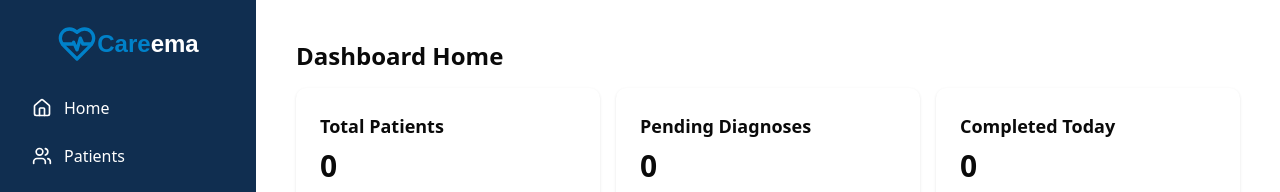
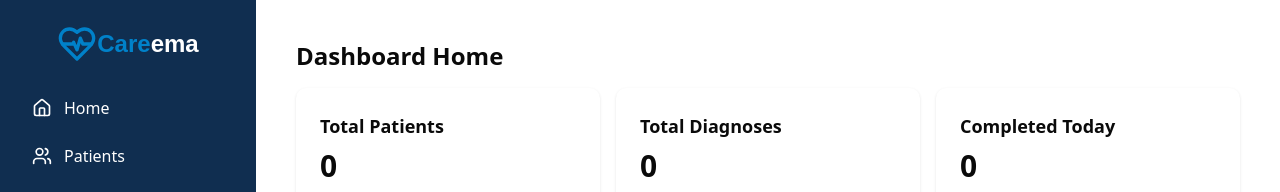
Before and after one commit to nadjib-boum/careema, a Next.js app: page /dashboard in a window 1280 px wide. Shown: the top 192 px of the page. Built offline with nearby package versions, Linux system fonts and the light colour scheme; no server answers; the database is empty; sample sign-in values are in the browser's storage; a web font is replaced by a local one.

Commit message:
change dashboard second card number

```diff
--- a/src/app/dashboard/page.tsx
+++ b/src/app/dashboard/page.tsx
@@ -47,7 +47,7 @@
           <p className="text-3xl font-bold">{patientsCount}</p>
         </div>
         <div className="bg-white p-6 rounded-lg shadow">
-          <h2 className="text-lg font-semibold mb-2">Pending Diagnoses</h2>
+          <h2 className="text-lg font-semibold mb-2">Total Diagnoses</h2>
           <p className="text-3xl font-bold">{diagnosisCount}</p>
         </div>
         <div className="bg-white p-6 rounded-lg shadow">
```
